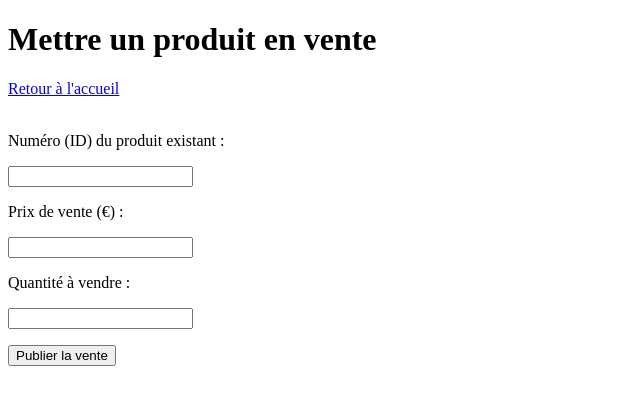
After one commit to Kanto007-Andria/Examen-site-web, a PHP site: page /vendre.php in a window 1280 px wide. The commit adds this page. Shown: the top 405 px of the page, without its empty margins (0-640 px from the left). Run offline with PHP 8.4, Linux system fonts and the light colour scheme.

Commit message:
page vendre

```diff
--- /dev/null
+++ b/vendre.php
@@ -0,0 +1,34 @@
+<!DOCTYPE html>
+<html>
+<head>
+    <title>Mettre en vente un produit</title>
+</head>
+<body>
+
+    <h1>Mettre un produit en vente</h1>
+    <a href="accueil.php">Retour à l'accueil</a>
+    <br><br>
+
+
+    <form action="traitement_vente.php" method="POST">
+        <p>
+            <p>Numéro (ID) du produit existant :</p>
+            <input type="number" name="id_produit" required>
+        </p>
+
+        <p>
+            <p>Prix de vente (€) :</p>
+            <input type="number" step="0.01" name="prix_vente" required>
+        </p>
+
+        <p>
+            <p>Quantité à vendre :</p>
+            <input type="number" name="quantite_dispo" min="1" required>
+        </p>
+        <input type="hidden" name="id_membre" value="1">
+
+        <input type="submit" value="Publier la vente">
+    </form>
+
+</body>
+</html>
```
Also changed, not shown: fonction.php (+9 -0 lines), traitement_vente.php (added, +17 -0 lines).
